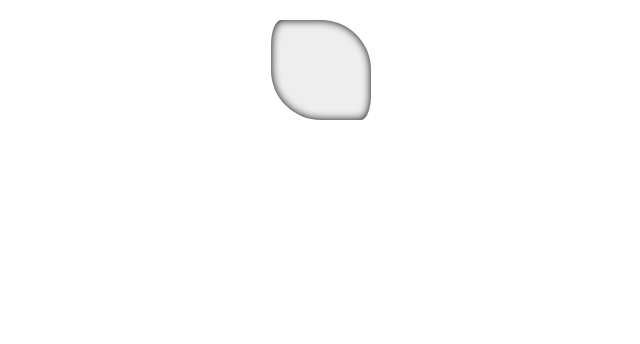
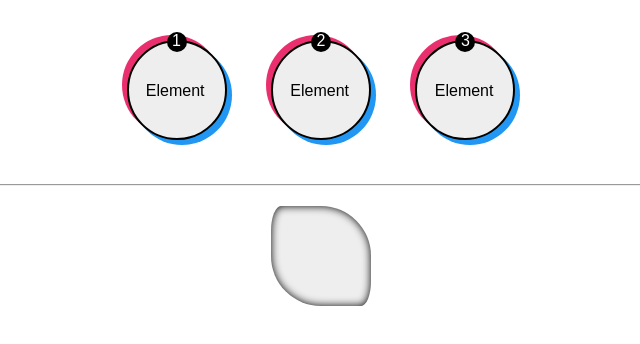
Before and after one commit to mazerouki/css-assignments-lesson-from-38-to-41, a plain HTML site: page index.html in a window 1280 px wide. Shown: the whole page, without its empty margins (319-959 px from the left). Drawn offline with Linux system fonts and the light colour scheme.

Commit message:
part one

```diff
--- a/index.html
+++ b/index.html
@@ -8,6 +8,12 @@
     <title>Document</title>
   </head>
   <body>
+    <div class="first">
+      <div></div>
+      <div></div>
+      <div></div>
+    </div>
+    <hr />
     <div class="second">
       <div></div>
     </div>
--- a/style.css
+++ b/style.css
@@ -1,3 +1,48 @@
+* {
+    font-family: Arial, Helvetica, sans-serif;
+    -webkit-box-sizing: border-box;
+    -ms-box-sizing: border-box;
+    -moz-box-sizing: border-box;
+    -o-box-sizing: border-box;
+    box-sizing: border-box;
+}
+/* Assign1 */
+.first {
+    margin: 20px auto;
+    width: fit-content;
+}
+.first div {
+    width: 100px;
+    height: 100px;
+    margin: 20px 20px;
+    background-color: #eee;
+    border-radius: 50%;
+    border: 2px solid;
+    display: inline-block;
+    text-align: center;
+    box-shadow: 5px 5px #2196f3, -5px -5px #e91e63eb;
+    counter-increment: section;
+    position: relative;
+}
+.first div::before {
+    content: "Element";
+    position: absolute;
+    top: 40px;
+    right: 20px;
+}
+.first div::after {
+    content: counter(section);
+    width: 20px;
+    height: 20px;
+    border-radius: 50%;
+    background-color: black;
+    color: white;
+    position: absolute;
+    top: 0%;
+    margin-top: -10px;
+    right: 50%;
+    margin-right: -10px;
+}
 .second {
     width: fit-content;
     margin: 20px auto;
```
